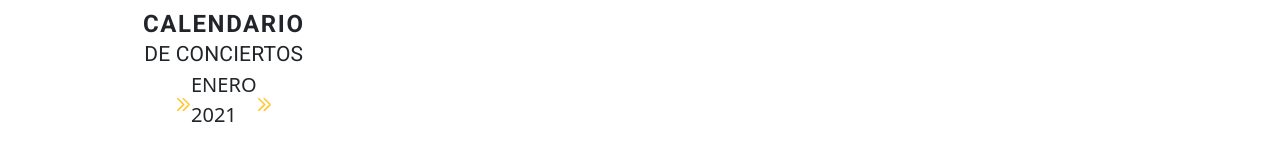
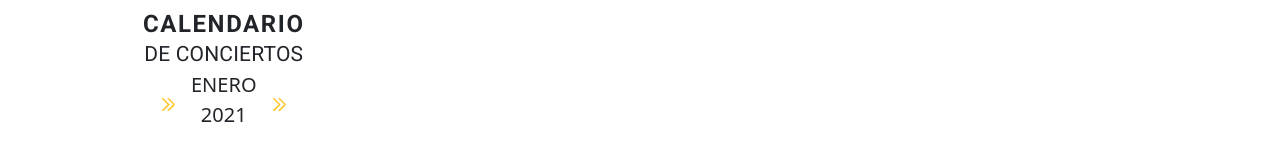
Before and after one commit to jomarz/tempo-front, a Vue app: page / in a window 1280 px wide. Shown: the part 1130-1290 px from the top of the page. Built offline with nearby package versions, Linux system fonts and the light colour scheme.

Commit message:
Style month-year

```diff
--- a/src/components/Calendar.vue
+++ b/src/components/Calendar.vue
@@ -57,6 +57,12 @@ export default {
             justify-content: center;
             align-items: center;
         }
+        .month-year {
+            margin: 0 15px 0 15px;
+            display: flex;
+            flex-direction: column;
+            align-items: center;
+        }
         .month-arrow {
             width: 15px;
             height: 15px;
```
